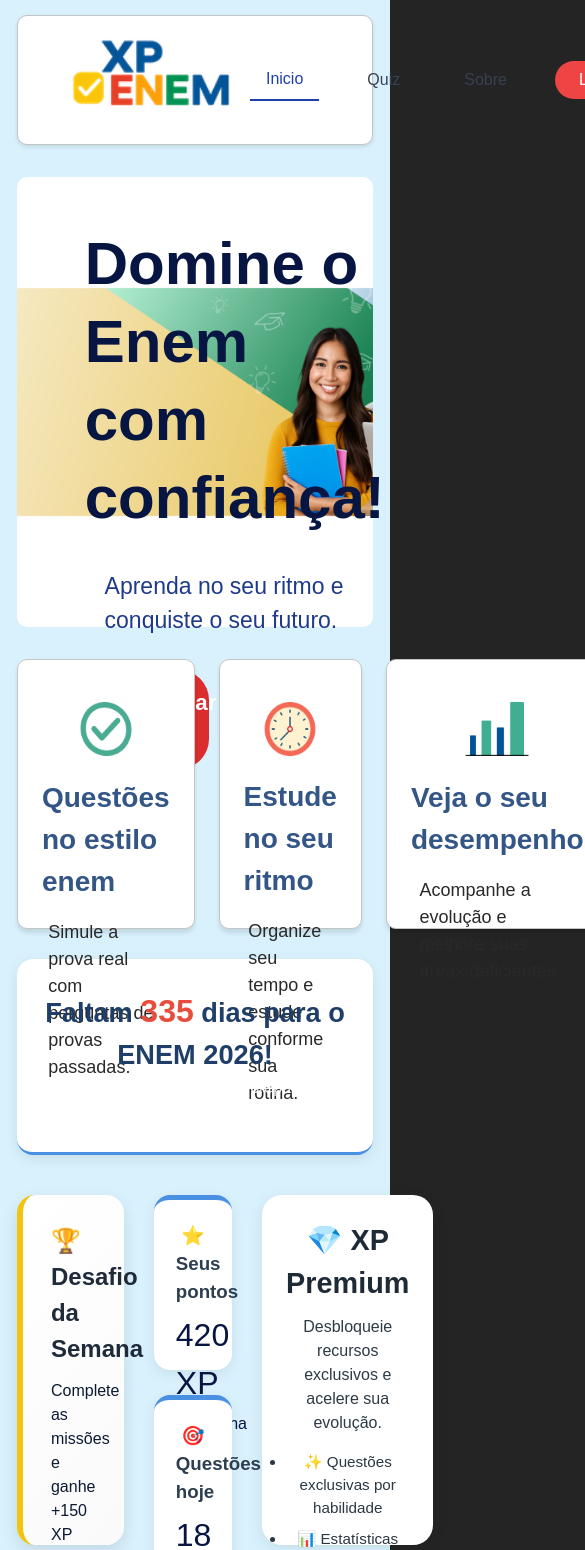
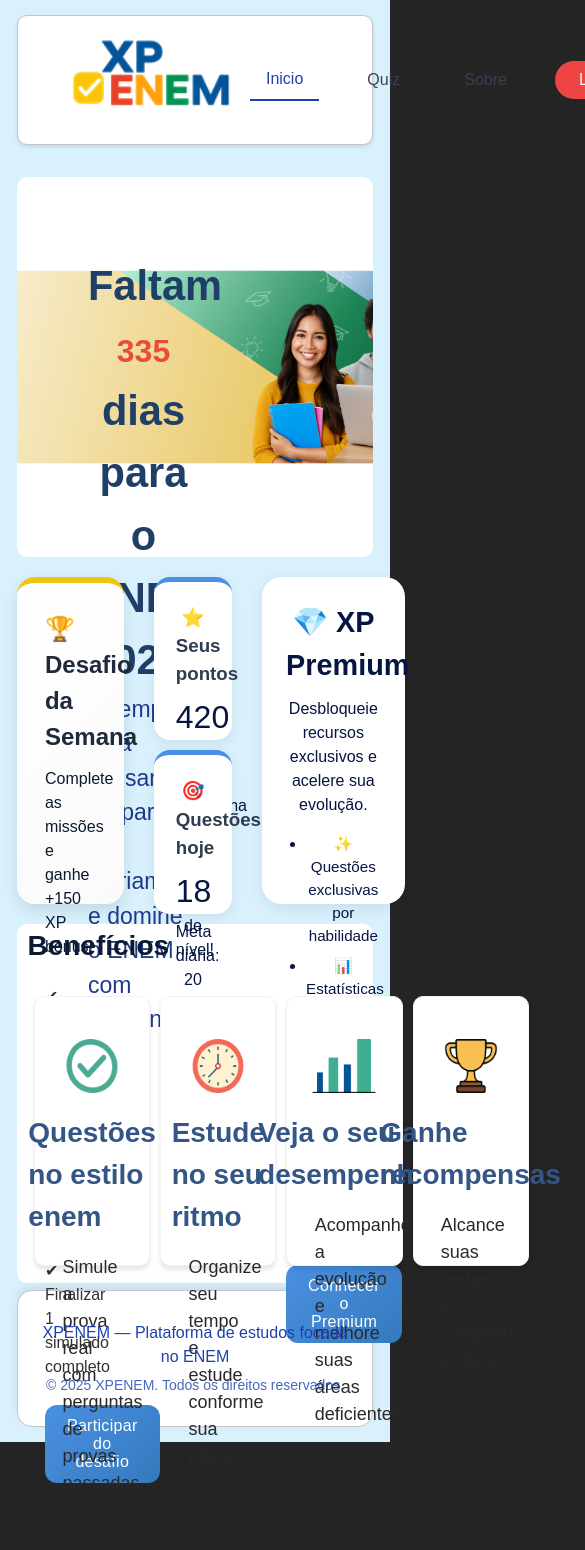
Before and after one commit to giscely/Projeto-Integrador, a React (Vite) app in the folder frontend/projeto_integrador_frontend/: page / in a window 390 px wide. Shown: the top 1550 px of the page, 585 px wide, since content can reach past the window. After the commit the page ends 1497 px from the top, so only its background shows below. Built offline with nearby package versions, Linux system fonts and the light colour scheme; grey boxes are pictures that could not be loaded.

Commit message:
mudanças na pag inicial

```diff
--- a/frontend/projeto_integrador_frontend/src/pages/Inicio.css
+++ b/frontend/projeto_integrador_frontend/src/pages/Inicio.css
@@ -71,7 +71,7 @@
 
 /* BOTÕES LOGIN/LOGOUT */
 header nav .bt-login {
-  background-color: blue;
+  background-color: #411a1a;
   color: white;
   border-radius: 25px;
   padding: 0.6rem 1.5rem;
@@ -119,10 +119,9 @@
   grid-template-columns: 1fr 1fr;
   gap: 6rem;
   align-items: center;
-  margin-bottom: 2rem;
-  margin-top: 1rem;
+  margin-bottom: 1rem;
   border-radius: 10px;
-  height: 450px;
+  height: 380px;
 }
 
 .intro .div_info_intro {
@@ -140,7 +139,7 @@
 .intro .div_info_intro p {
   font-size: 23px;
   color: #1e3a8a;
-  align-self: flex-start;
+  text-align: start;
 }
 .intro .div_info_intro h1 {
   font-size: 60px;
@@ -175,14 +174,29 @@
   align-items: center;
 }
 
-
 .info {
-  display: grid;
+  display: flex;
+  flex-direction: column;
   grid-template-columns: repeat(4, 1fr);
   gap: 1.5rem;
+  background-color: white;
+  padding: 2%;
+  border-radius: 10px;
 }
 
-.info > div {
+.info h1 {
+  color:#0c1a33;
+  font-size: 28px;
+  margin-left: 1%;
+}
+
+.info-informs {
+  display: flex;
+  flex-direction: row;
+  padding: 5px;
+}
+
+.info-informs > div {
   background-color: white;
   padding: 1.5rem;
   border-radius: 10px;
@@ -190,14 +204,16 @@
   align-items: center;
   flex-direction: column;
   gap: 1rem;
+  margin: 5px;
   transition: border-color 0.3s, transform 0.3s;
   cursor: pointer;
   height: 270px;
-  border: 1px solid rgb(196,196,196);
+  width: 35%;
+  border: 1px solid rgb(243, 243, 243);
   box-shadow: 0 4px 4px rgba(0,0,0,0.1);
 }
 
-.info > div:hover {
+.info-informs > div:hover {
   border-color: grey;
   border: 2px solid rgb(218, 218, 218);
   transform: translateY(-5px);
@@ -281,22 +297,16 @@
 /* ================================ */
 
 .home-card {
-  background: #ffffff;
-  padding: 28px;
   margin: 30px auto;
   width: 100%;
+  border-radius: 16px;
+  text-align: center;
+  animation: fadeIn 0.4s ease;
 
-
-  border-radius: 16px;
-  box-shadow: 0px 4px 14px rgba(0,0,0,0.08);
-  text-align: center;
-
-  border-bottom: 3px solid #4a90e2;
-  animation: fadeIn 0.4s ease;
 }
 
 .home-title {
-  font-size: 1.7rem;
+  font-size: 2.6rem;
   font-weight: 700;
   color: #1f3f68;
 }
@@ -315,10 +325,9 @@
   display: flex;
   justify-content: space-between;
   align-items: stretch;
-
   width: 100%;
-  height: 350px;
-  margin: 40px auto;
+  height: 327px;
+  margin: 20px auto;
   gap: 30px;
 }
 
@@ -331,13 +340,10 @@
   padding: 28px;
   width: 30%;
   height: 100%;
-
-  border-left: 6px solid #f1c40f;
+  border-top: 6px solid #f1c40f;
   border-radius: 18px;
-
   box-shadow: 0 6px 16px rgba(0,0,0,0.10);
   transition: transform 0.25s ease, box-shadow 0.3s ease;
-
   animation: fadeInUp 0.5s ease;
 }
 
@@ -388,18 +394,16 @@
 /* botão */
 .home-desafio-btn {
   background: linear-gradient(135deg, #4a90e2, #357ABD);
-  color: #fff;
-
+  color: white;
   padding: 12px 22px;
-  border-radius: 10px;
+  border-radius: 12px;
   border: none;
   cursor: pointer;
+  font-weight: 400;
+  font-size: 1rem;
+  letter-spacing: 0.3px;
+  transition: 0.25s ease;
 
-  font-weight: bold;
-  font-size: 0.95rem;
-  letter-spacing: 0.3px;
-
-  transition: 0.25s ease;
 }
 
 .home-desafio-btn:hover {
@@ -428,8 +432,7 @@
 .home-stats-container {
   display: flex;
   flex-direction: column;
-  gap: 25px;
-
+  gap: 10px;
   width: 22%;  /* >>> COLUNA DE ESTATÍSTICAS */
   height: 100%;
   flex-shrink: 0;
@@ -470,20 +473,21 @@
   display: flex;
   justify-content: space-between;
   align-items: stretch;
+  justify-content: start;
   gap: 24px;
   height: 100%;
-
-  background: #ffffff;
-  padding: 30px;
+  width: 40%;
+  /* background: rgb(172, 145, 221); */
+  background-color: white;
+  padding: 1%;
   border-radius: 20px;
   box-shadow: 0 4px 16px rgba(0,0,0,0.08);
-
   transition: transform 0.25s ease, box-shadow 0.25s ease;
 }
 
 .home-premium-card:hover {
   transform: translateY(-4px);
-  box-shadow: 0 8px 22px rgba(0,0,0,0.12);
+  box-shadow: 0 10px 22px rgba(0,0,0,0.14);
 }
 
 /* -------- TEXTOS -------- */
@@ -491,12 +495,14 @@
 .premium-info h2 {
   font-size: 1.8rem;
   margin-bottom: 10px;
-  color: #1f2a37;      /* tom mais escuro e premium */
+  /* color: white; */
+  color:#061541;
   font-weight: 700;
 }
 
 .premium-info p {
-  color: #2e3a45;
+  /* color: white; */
+  color:#061541;
   font-size: 1rem;
   margin-bottom: 16px;
 }
@@ -509,24 +515,25 @@
 }
 
 .premium-info li {
-  color: #2b3742;     /* tom mais escuro */
+  /* color: white; */
+  color:#061541;
   font-size: 0.95rem;
+  margin-left: 20px;
 }
 
 /* -------- BOTÃO PREMIUM -------- */
 
 .premium-btn {
-  background: linear-gradient(90deg, #1f47ad, #2575fc);
+  background: linear-gradient(135deg, #4a90e2, #357ABD);
   color: white;
   border: none;
   padding: 12px 22px;
   border-radius: 12px;
-
   font-size: 1rem;
-  font-weight: 600;
-
+  font-weight: 400;
   cursor: pointer;
-  transition: transform 0.25s ease, box-shadow 0.25s ease;
+  letter-spacing: 0.3px;
+  transition: 0.25s ease;
 }
 
 .premium-btn:hover {
@@ -537,7 +544,7 @@
 /* -------- IMAGEM -------- */
 
 .premium-img {
-  width: 42%;
+  width: 40%;
   background: url('https://i.imgur.com/IlZ1e7Q.png') center/cover no-repeat;
   border-radius: 16px;
 }
--- a/frontend/projeto_integrador_frontend/src/pages/Inicio.jsx
+++ b/frontend/projeto_integrador_frontend/src/pages/Inicio.jsx
@@ -61,60 +61,12 @@
         <section>
           <div className="intro">
             <div className="div_info_intro">
-              <h1>Domine o Enem com confiança!</h1>
-              <p>Aprenda no seu ritmo e conquiste o seu futuro.</p>
+            <div className="home-card">
+              <h2 className="home-title"> Faltam <span className="home-highlight">{diasRestantes}</span> dias para o ENEM 2026!</h2>
+              <p>O tempo está passando... prepare-se diariamente e domine o ENEM com confiança!</p>
+            </div>
               <Link to="/quiz" className="button-intro">Começar agora</Link>
             </div>
-          </div>
-
-          <div className="info">
-            <div>
-              <div className="info-titulo">
-                <span><img src={icon_alvo} alt="" /></span>
-                <h2>Questões no estilo enem</h2>
-              </div>
-              <div className="info-detalhe">
-                <p>Simule a prova real com perguntas de provas passadas.</p>
-              </div>
-            </div>
-
-            <div>
-              <div className="info-titulo">
-                <span><img src={icon_cronometro} alt="" /></span>
-                <h2>Estude no seu ritmo</h2>
-              </div>
-              <div className="info-detalhe">
-                <p>Organize seu tempo e estude conforme sua rotina.</p>
-              </div>
-            </div>
-
-            <div>
-              <div className="info-titulo">
-                <span><img src={icon_grafico} alt="" /></span>
-                <h2>Veja o seu desempenho</h2>
-              </div>
-              <div className="info-detalhe">
-                <p>Acompanhe a evolução e melhore suas áreas deficientes.</p>
-              </div>
-            </div>
-
-            <div>
-              <div className="info-titulo">
-                <span><img src={icon_trofeu} alt="" /></span>
-                <h2>Ganhe recompensas</h2>
-              </div>
-              <div className="info-detalhe">
-                <p>Alcance suas metas e conquiste troféus.</p>
-              </div>
-            </div>
-          </div>
-
-          {/* ====================================== */}
-          {/*     CONTADOR REGRESSIVO PARA O ENEM     */}
-          {/* ====================================== */}
-          <div className="home-card">
-            <h2 className="home-title"> Faltam <span className="home-highlight">{diasRestantes}</span> dias para o ENEM 2026!</h2>
-            <p>O tempo está passando... prepare-se diariamente!</p>
           </div>
 
           <div className="home-single-row">
@@ -169,6 +121,50 @@
 
         </div>
 
+        <div className="info">
+            <h1>Benefícios</h1>
+            <div className="info-informs">
+              <div>
+                <div className="info-titulo">
+                  <span><img src={icon_alvo} alt="" /></span>
+                  <h2>Questões no estilo enem</h2>
+                </div>
+                <div className="info-detalhe">
+                  <p>Simule a prova real com perguntas de provas passadas.</p>
+                </div>
+              </div>
+
+              <div>
+                <div className="info-titulo">
+                  <span><img src={icon_cronometro} alt="" /></span>
+                  <h2>Estude no seu ritmo</h2>
+                </div>
+                <div className="info-detalhe">
+                  <p>Organize seu tempo e estude conforme sua rotina.</p>
+                </div>
+              </div>
+
+              <div>
+                <div className="info-titulo">
+                  <span><img src={icon_grafico} alt="" /></span>
+                  <h2>Veja o seu desempenho</h2>
+                </div>
+                <div className="info-detalhe">
+                  <p>Acompanhe a evolução e melhore suas áreas deficientes.</p>
+                </div>
+              </div>
+
+              <div>
+                <div className="info-titulo">
+                  <span><img src={icon_trofeu} alt="" /></span>
+                  <h2>Ganhe recompensas</h2>
+                </div>
+                <div className="info-detalhe">
+                  <p>Alcance suas metas e conquiste troféus.</p>
+                </div>
+              </div>
+            </div>
+          </div>
 
 
         </section>
--- /dev/null
+++ b/frontend/projeto_integrador_frontend/src/pages/Perfil.css
@@ -0,0 +1,123 @@
+/* CONTAINER GERAL */
+.perfil-container {
+  display: grid;
+  grid-template-columns: 280px 1fr;
+  gap: 30px;
+  background-color: white;
+  margin-top: 2%;
+  border-radius: 10px;
+}
+
+/* ASIDE */
+.perfil-aside {
+  background: #ffffff;
+  color: black;
+  padding: 25px;
+  height: 100%;
+  border-right: 1px solid rgba(0,0,0,0.08);
+  text-align: center;
+}
+
+.foto-wrapper {
+  display: flex;
+  justify-content: center;
+}
+
+.foto-perfil {
+  width: 120px;
+  height: 120px;
+  border-radius: 50%;
+  object-fit: cover;
+  border: 3px solid #0066ff;
+  margin-bottom: 15px;
+}
+
+.perfil-nome {
+  font-size: 1.4rem;
+  font-weight: bold;
+}
+
+.perfil-email {
+  color: #666;
+  font-size: 0.9rem;
+}
+
+.perfil-codinome {
+  margin-top: 5px;
+  font-size: 0.95rem;
+  font-weight: bold;
+  color: #0066ff;
+}
+
+/* MENU DO ASIDE */
+.menu-perfil {
+  margin-top: 20px;
+  list-style: none;
+  padding: 0;
+}
+
+.menu-perfil li {
+  padding: 10px 0;
+  font-size: 0.95rem;
+  cursor: pointer;
+  transition: 0.3s;
+}
+
+.menu-perfil li:hover {
+  color: #0066ff;
+}
+
+/* SECTION PRINCIPAL */
+.perfil-section {
+  background: #fff;
+  color: black;
+  padding: 25px;
+}
+
+.perfil-section h1 {
+  margin-bottom: 20px;
+  font-size: 1.8rem;
+}
+
+/* GRID DE INFORMAÇÕES */
+.grid-infos {
+  display: grid;
+  grid-template-columns: repeat(4, 1fr);
+  gap: 20px;
+}
+
+.card-info {
+  background: #f7f9ff;
+  padding: 20px;
+  text-align: center;
+  border-radius: 12px;
+  border: 1px solid #e2e8ff;
+}
+
+.card-info h3 {
+  font-size: 1rem;
+  margin-bottom: 10px;
+}
+
+.card-info span {
+  font-size: 1.8rem;
+  font-weight: bold;
+  color: #0066ff;
+}
+
+/* RESPONSIVO */
+@media (max-width: 900px) {
+  .perfil-container {
+    grid-template-columns: 1fr;
+  }
+
+  .grid-infos {
+    grid-template-columns: repeat(2, 1fr);
+  }
+}
+
+@media (max-width: 600px) {
+  .grid-infos {
+    grid-template-columns: 1fr;
+  }
+}
--- a/frontend/projeto_integrador_frontend/src/pages/Perfil.jsx
+++ b/frontend/projeto_integrador_frontend/src/pages/Perfil.jsx
@@ -1,16 +1,24 @@
 import { useState, useEffect } from "react";
 import { Link } from "react-router-dom";
-import "./Inicio.css";
+import "./Perfil.css";
 import logo from '../assets/logo_XPENEM.png';
-import icon_alvo from '../assets/icon_alvo.png';
-import icon_cronometro from '../assets/icon_cronometro.png';
-import icon_grafico from '../assets/icon_grafico.png';
-import icon_trofeu from '../assets/icon_trofeu.png';
 import Login from "./Login";
 
 export default function Perfil() {
   const [logado, setLogado] = useState(false);
   const [mostrarLogin, setMostrarLogin] = useState(false);
+
+  // Simulação de dados do usuário (você depois puxa da API)
+  const usuario = {
+    nome: "Ylanne K.",
+    email: "ylanne@example.com",
+    codinome: "MESTRE",
+    foto: "https://i.imgur.com/1Q9Z1ZQ.png",
+    pontuacao: 1250,
+    simuladosFeitos: 8,
+    questoesRespondidas: 642,
+    desafiosCompletos: 12
+  };
 
   useEffect(() => {
       const token = localStorage.getItem("token");
@@ -22,9 +30,11 @@
     localStorage.removeItem("refresh_token");
     setLogado(false);
   }
+
   return (
     <>
       <div className="main_page">
+        {/* HEADER MANTIDO */}
         <header>
           <div className="img-logo">
             <img src={logo} alt="logo" />
@@ -33,6 +43,7 @@
             <Link to="/" className="button-menu">Inicio</Link>
             <Link to="/quiz" className="button-menu">Quiz</Link>
             <Link to="/sobre" className="button-menu">Sobre</Link>
+
             {logado ? (
               <button className="bt-login" onClick={handleLogout}>Logout</button>
             ) : (
@@ -42,69 +53,70 @@
             <Link to="/perfil" className="icon-perfil">icon</Link>
           </nav>
         </header>
-        <section>
-          <div className="intro">
-            <div className="div_info_intro">
-              <h1>Domine o Enem com confiança!</h1>
-              <p>Aprenda no seu ritmo e conquiste o seu futuro.</p>
-              <button>Começar agora</button>
+
+        {/* LAYOUT PRINCIPAL */}
+        <div className="perfil-container">
+
+          {/* ⬅️ ASIDE – Informações do usuário */}
+          <aside className="perfil-aside">
+            <div className="foto-wrapper">
+              <img src={usuario.foto} alt="Foto perfil" className="foto-perfil" />
             </div>
-          </div>
 
-          {/* <div className="info">
-            <div>
-              <div className="info-titulo">
-                <span><img src={icon_alvo} alt="" /></span>
-                <h2>Questões no estilo enem</h2>
+            <h2 className="perfil-nome">{usuario.nome}</h2>
+            <p className="perfil-email">{usuario.email}</p>
+            <p className="perfil-codinome">{usuario.codinome}</p>
+
+            <hr />
+
+            <ul className="menu-perfil">
+              <li>Editar Perfil</li>
+            </ul>
+          </aside>
+
+          {/* ➡️ SECTION – Estatísticas do usuário */}
+          <section className="perfil-section">
+            <h1>Seu Desempenho</h1>
+
+            <div className="grid-infos">
+
+              <div className="card-info">
+                <h3>Pontuação</h3>
+                <span>{usuario.pontuacao}</span>
               </div>
-              <div className="info-detalhe">
-                <p>Simule a prova real com perguntas de provas passadas.</p>
+
+              <div className="card-info">
+                <h3>Simulados Feitos</h3>
+                <span>{usuario.simuladosFeitos}</span>
               </div>
+
+              <div className="card-info">
+                <h3>Questões Respondidas</h3>
+                <span>{usuario.questoesRespondidas}</span>
+              </div>
+
+              <div className="card-info">
+                <h3>Desafios Concluídos</h3>
+                <span>{usuario.desafiosCompletos}</span>
+              </div>
+
             </div>
-            <div>
-              <div className="info-titulo">
-                <span><img src={icon_cronometro} alt="" /></span>
-                <h2>Estude no seu ritmo</h2>
-              </div>
-              <div className="info-detalhe">
-                <p>Organize seu tempo e estude conforme sua rotina.</p>
-              </div>
-            </div>
-            <div>
-              <div className="info-titulo">
-                <span><img src={icon_grafico} alt="" /></span>
-                <h2>Veja o seu desempenho</h2>
-              </div>
-              <div className="info-detalhe">
-                <p>Acompanhe a evolução e melhore suas áreas deficientes.</p>
-              </div>
-            </div>
-            <div>
-              <div className="info-titulo">
-                <span><img src={icon_trofeu} alt="" /></span>
-                <h2>Ganhe recompensas</h2>
-              </div>
-              <div className="info-detalhe">
-                <p>Alcance suas metas e conquiste troféus.</p>
-              </div>
-            </div>
-          </div>
 
-          <div className="description"></div> */}
-        </section>
+          </section>
+
+        </div>
       </div>
 
-        {/* MOSTRAR O MODAL */}
-        {mostrarLogin && (
-          <Login
-            fecharModal={() => setMostrarLogin(false)}
-            onLogin={() => {
-              setLogado(true);      // muda o botão
-              setMostrarLogin(false); // fecha o modal
-            }}
-          />
-        )}
-
+      {/* MODAL LOGIN */}
+      {mostrarLogin && (
+        <Login
+          fecharModal={() => setMostrarLogin(false)}
+          onLogin={() => {
+            setLogado(true);
+            setMostrarLogin(false);
+          }}
+        />
+      )}
     </>
   );
 }
```
